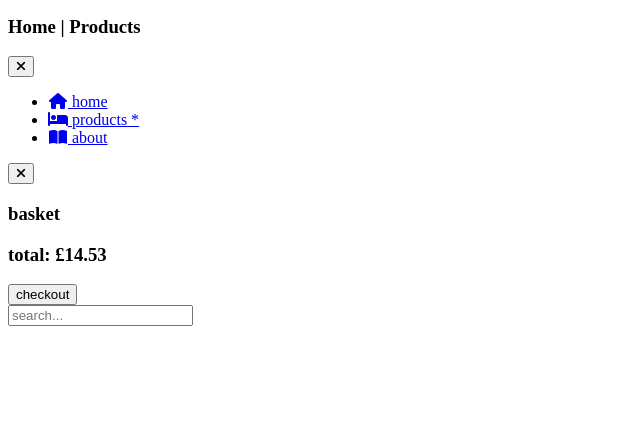
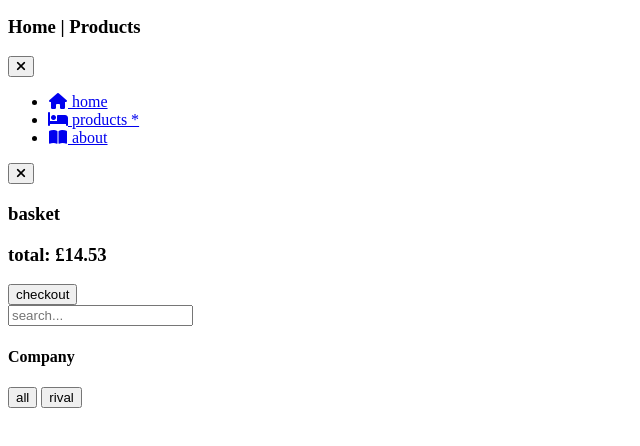
Before and after one commit to Nimira43/Emporia, a plain HTML site: page products.html in a window 1280 px wide. Shown: the part 190-636 px from the top of the page, without its empty margins (0-640 px from the left). Drawn offline with Linux system fonts and the light colour scheme.

Commit message:
Categories markup

```diff
--- a/products.html
+++ b/products.html
@@ -98,6 +98,12 @@
           <form class="input-form">
             <input type="text" class="search-input" placeholder="search...">
           </form>
+          <h4>Company</h4>
+          <article class="companies">
+            <button class="company-btn">all</button>
+            <button class="company-btn">rival</button>
+          </article>
+
         </div>
       </div>
     </section>
```
